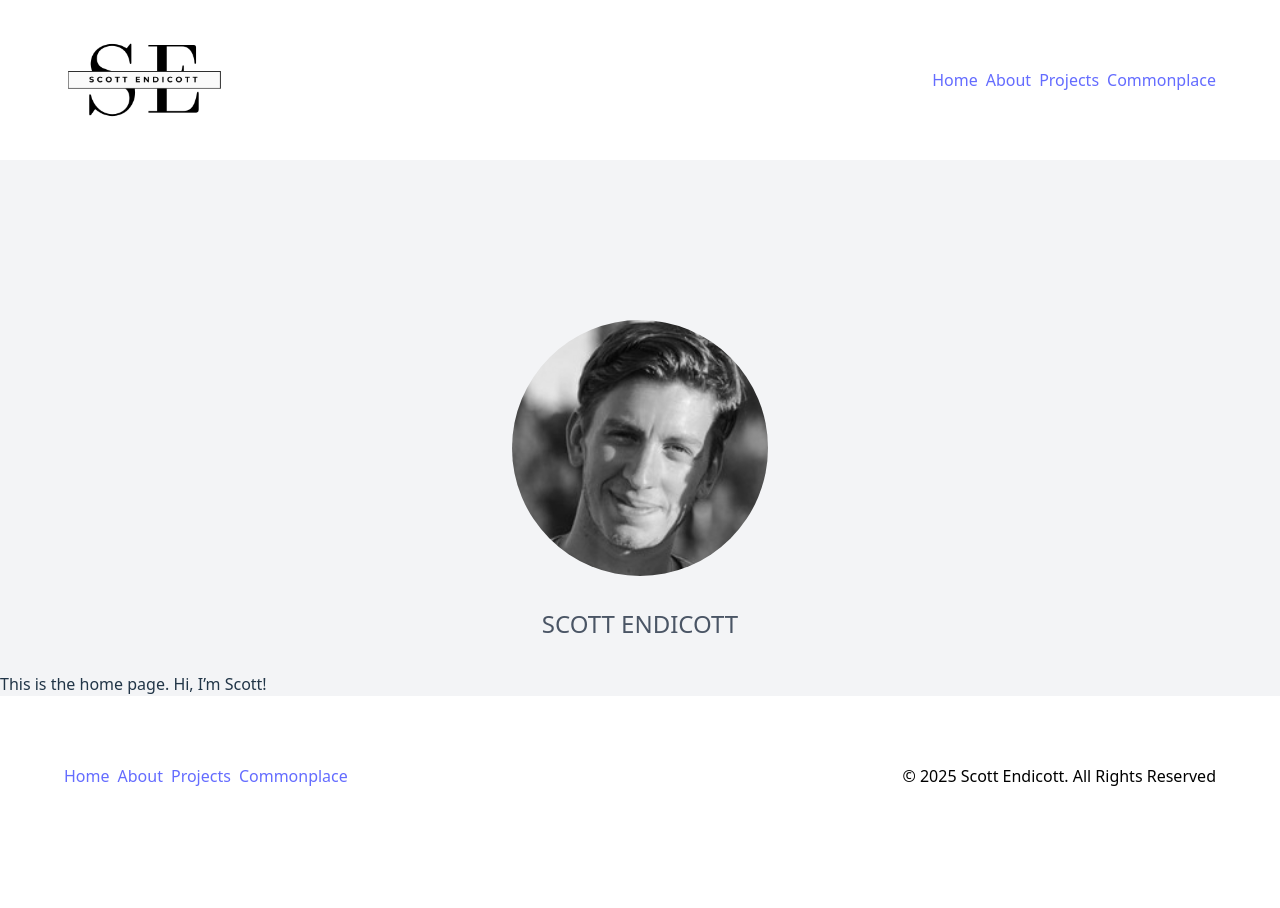
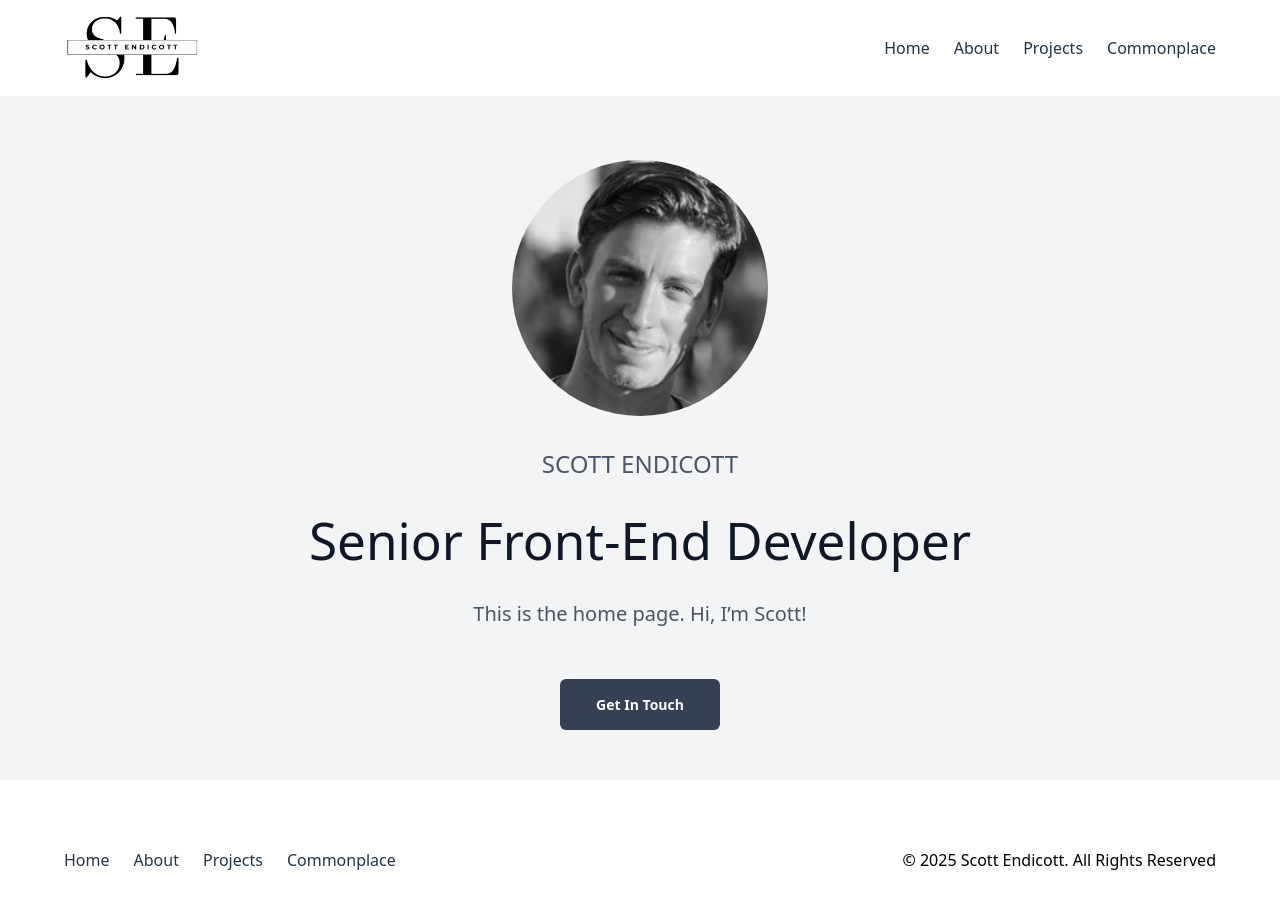
Before and after one commit to sendicott/personal-site, a React (Vite) app: page / in a window 1280 px wide. Shown: the top 908 px of the page. Before the commit the page ends 856 px from the top, so only its background shows below. Built offline with nearby package versions, Linux system fonts and the light colour scheme.

Commit message:
couple adjustments to home page

```diff
--- a/src/App.jsx
+++ b/src/App.jsx
@@ -11,7 +11,7 @@ function App() {
   return (
     <>
       <Header />
-      <div className="mt-40">
+      <div className="mt-24">
         <Routes>
           <Route path="/" element={<Home />} />
           <Route path="/about" element={<About />} />
--- a/src/components/Header.jsx
+++ b/src/components/Header.jsx
@@ -3,9 +3,9 @@ import logo from '../assets/endicott-logo.png';
 
 function Header() {
   return (
-    <div className="absolute h-40 flex justify-between px-16 items-center w-full bg-white" >
+    <div className="absolute h-24 flex justify-between px-16 items-center w-full bg-white" >
       <div>
-        <img className="h-40" src={logo} alt="Logo" />
+        <img className="h-18" src={logo} alt="Logo" />
       </div>
       <Nav />
     </div>
--- a/src/components/Nav.jsx
+++ b/src/components/Nav.jsx
@@ -4,16 +4,16 @@ import { NavLink } from 'react-router-dom'; // Add this import
 function Nav() {
   return (
     <div className="block" >
-      <NavLink to="/" className="mr-2">
+      <NavLink to="/" className="mr-6 hover:border-b-2 hover:border-orange-300 hover:text-gray-600">
         Home
       </NavLink>
-      <NavLink to="/about" className="mr-2">
+      <NavLink to="/about" className="mr-6 hover:border-b-2 hover:border-orange-300 hover:text-gray-600">
         About
       </NavLink>
-      <NavLink to="/projects" className="mr-2">
+      <NavLink to="/projects" className="mr-6 hover:border-b-2 hover:border-orange-300 hover:text-gray-600">
         Projects
       </NavLink>
-      <NavLink to="/commonplace">
+      <NavLink to="/commonplace" className="hover:border-b-2 hover:border-orange-300 hover:text-gray-600">
         Commonplace
       </NavLink>
     </div>
--- a/src/index.css
+++ b/src/index.css
@@ -4,25 +4,10 @@
   font-family: system-ui, Avenir, Helvetica, Arial, sans-serif;
   line-height: 1.5;
   font-weight: 400;
-
-  color-scheme: light dark;
-  color: rgba(255, 255, 255, 0.87);
-  background-color: #242424;
-
   font-synthesis: none;
   text-rendering: optimizeLegibility;
   -webkit-font-smoothing: antialiased;
   -moz-osx-font-smoothing: grayscale;
-}
-
-a {
-  font-weight: 500;
-  color: #646cff;
-  text-decoration: inherit;
-}
-
-a:hover {
-  color: #535bf2;
 }
 
 body {
--- a/src/pages/Home.jsx
+++ b/src/pages/Home.jsx
@@ -2,10 +2,12 @@ import pfp from '../assets/scott.jpeg';
 
 function Home() {
   return (
-    <div className="mt-80">
+    <div className="text-center py-16">
       <img className="mx-auto grayscale rounded-full h-64" src={pfp} alt="Profile photo of Scott Endicott" />
-      <h6 className="font-medium text-gray-600 text-lg md:text-2xl uppercase my-8 text-center">Scott Endicott</h6>
-      <p>This is the home page. Hi, I’m Scott!</p>
+      <h2 className="font-medium text-gray-600 text-lg md:text-2xl uppercase my-8">Scott Endicott</h2>
+      <h1 className="font-normal text-gray-900 text-4xl md:text-7xl leading-none mb-8">Senior Front-End Developer</h1>
+      <p className='font-normal text-gray-600 text-md md:text-xl mb-16'>This is the home page. Hi, I’m Scott!</p>
+      <a href="mailto:sendicott1391@gmail.com" className='px-7 py-3 md:px-9 md:py-4 font-medium md:font-semibold bg-gray-700 text-gray-50 text-sm rounded-md hover:bg-gray-50 hover:text-gray-700 transition ease-linear duration-500'>Get In Touch</a>
     </div>
   );
 }
```
Also changed, not shown: src/assets/endicott-logo.png.
